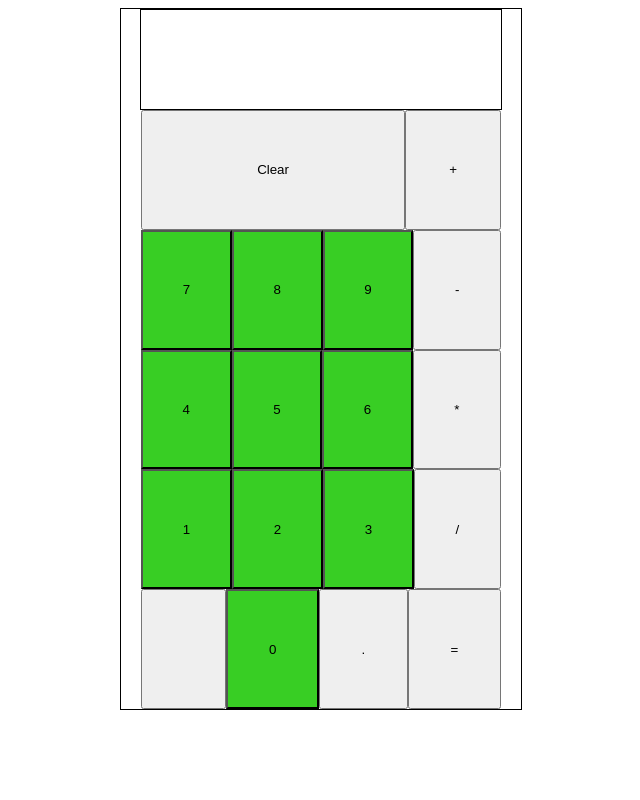
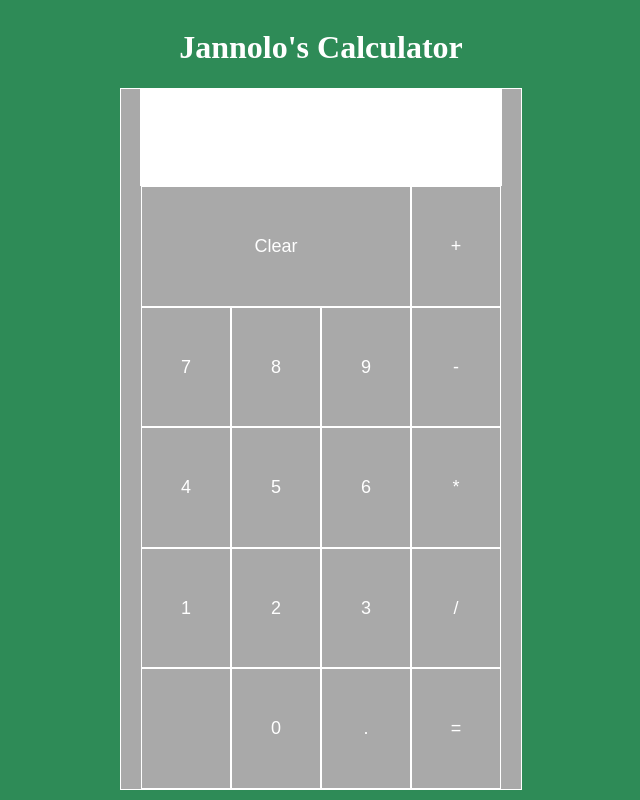
Before and after one commit to Jannolo/odin-calculator, a plain HTML site: page index.html in a window 1280 px wide. Shown: the whole page, without its empty margins (319-959 px from the left). Drawn offline with Linux system fonts and the light colour scheme.

Commit message:
Design modifications

```diff
--- a/index.html
+++ b/index.html
@@ -11,6 +11,7 @@
 </head>
 
 <body>
+    <h1>Jannolo's Calculator</h1>
     <div id="calc">
         <div id="display">
         </div>
--- a/style.css
+++ b/style.css
@@ -1,15 +1,19 @@
-button#number {
-    background-color: rgb(56, 206, 36);
+body {
+    display: flex;
+    flex-direction: column;
+    align-items: center;
+
+    background-color: seagreen;
 }
 
-body {
-    display: flex;
-    justify-content: center;
-    align-content: center;
+h1 {
+    color: white;
 }
 
 div#calc {
-    border: 1px black solid;
+    border: 1px white solid;
+
+    background-color: darkgrey;
 
     width: 400px;
     height: 700px;
@@ -20,7 +24,7 @@ div#calc {
 }
 
 div#display {
-    border: 0.5px solid black;
+    border: 0.5px solid white;
     width: 90%;
     flex: 1 0 auto;
     max-height: 20%;
@@ -29,18 +33,31 @@ div#display {
     justify-content: flex-end;
 
     font-size: 3rem;
+
+    background-color: white;
 }
 
 div.row {
     display: flex;
+    justify-content: right;
     flex: 1 0 auto;
     width: 90%;
 }
 
 button#clear {
     flex: 3 0 auto;
+    max-width: 75%;
 }
 
 div.row > button {
     flex: 1 0 auto;
+    max-width: 25%;
+
+    background-color: darkgrey;
+    color: white;
+    border: 1px white solid;
+
+    font-size: 18px;
+    font-weight: 300;
+
 }
```
